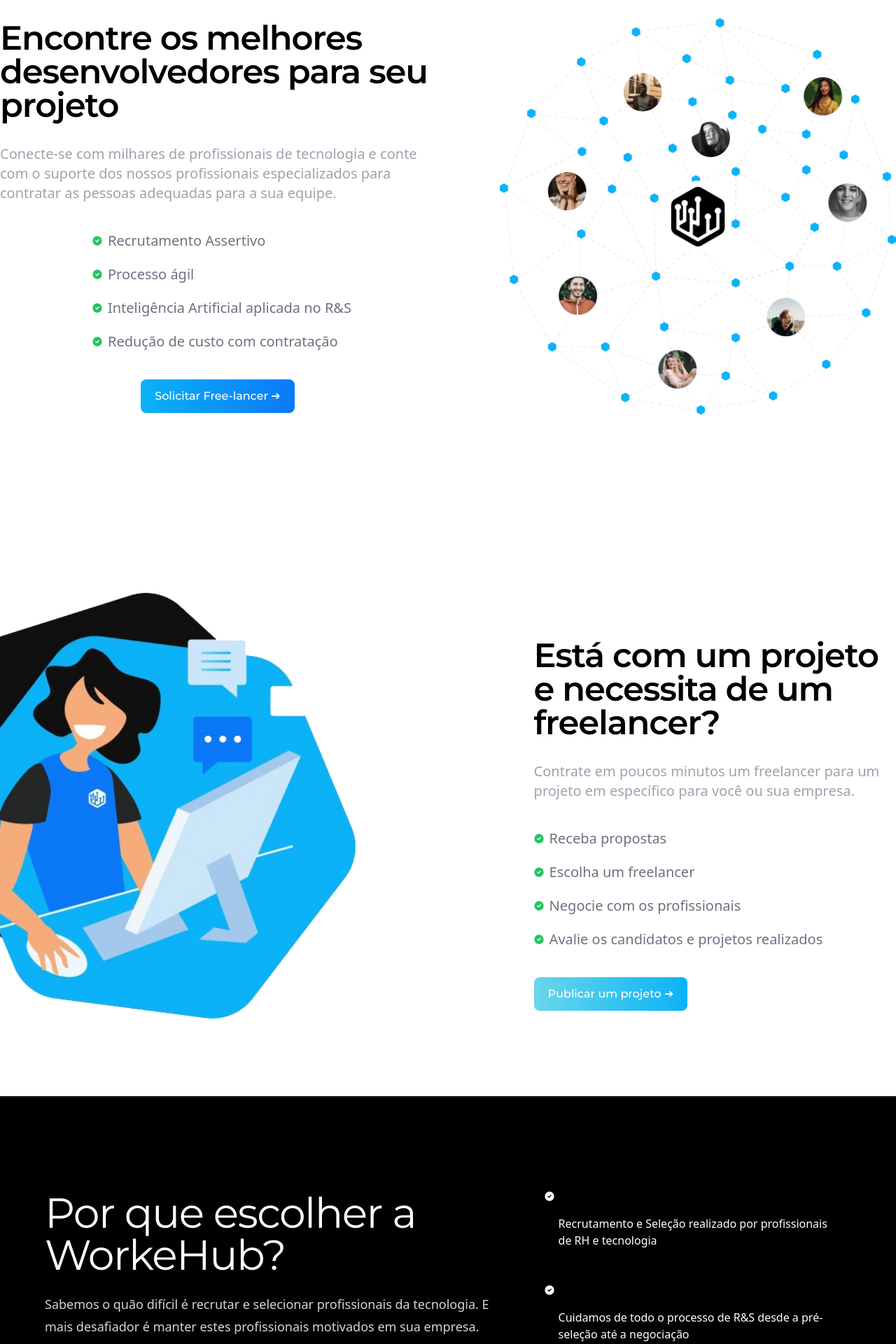
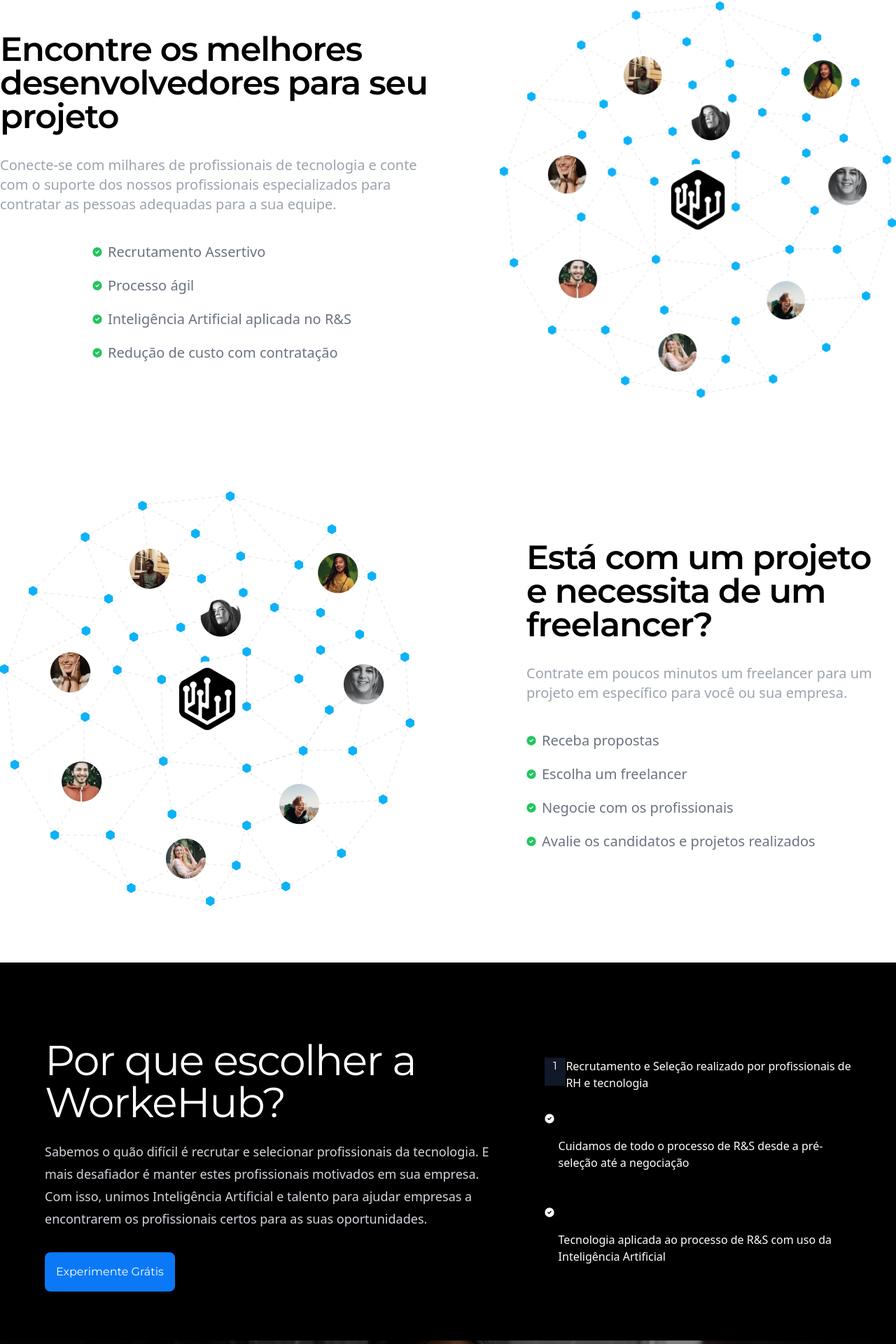
Before and after one commit to isacrodriguesdev/landing-page, a Next.js app: page / in a window 1280 px wide. Shown: the part 814-2734 px from the top of the page at 70% size. Built offline with nearby package versions, Linux system fonts and the light colour scheme.

Commit message:
chore: style

```diff
--- a/src/app/page.tsx
+++ b/src/app/page.tsx
@@ -1,21 +1,22 @@
-import Contract from '@/components/contract'
-import Header from '@/components/header'
-import Banner from '@/components/banner'
-import Card from '@/components/card'
-import Carousel from '@/components/carousel'
-import Freela from '@/components/freela'
-import Faq from '@/components/otherComponents/faq'
-import SimpleForm from '@/components/simple-form'
-import MenageOpportunities from '@/components/manage-opportunities'
-import Peoples from '@/components/Peoples'
-import NewsLetter from '@/components/otherComponents/newsLestter'
-import Footer from '@/components/otherComponents/footer'
+import Contract from "@/components/contract";
+import Header from "@/components/header";
+import Banner from "@/components/banner";
+import Card from "@/components/card";
+import Carousel from "@/components/carousel";
+import Freela from "@/components/freela";
+import Faq from "@/components/otherComponents/faq";
+import SimpleForm from "@/components/simple-form";
+import MenageOpportunities from "@/components/manage-opportunities";
+import Peoples from "@/components/Peoples";
+import NewsLetter from "@/components/otherComponents/newsLestter";
+import Footer from "@/components/otherComponents/footer";
 
 export default function Home() {
   return (
     <>
       <Header />
       <Banner />
+      <main>
         <Contract />
         <Carousel />
         <Freela />
@@ -26,7 +27,8 @@
         {/* <NewsLetter /> */}
         <Faq />
         <SimpleForm />
+      </main>
       <Footer />
     </>
-  )
+  );
 }
--- a/src/components/Peoples.tsx
+++ b/src/components/Peoples.tsx
@@ -5,9 +5,9 @@
     <>
       <section className="items-center 3sm:mt-40 2sm:py-20 3sm:py-0 2sm:mt-40 md:mt-0 flex justify-center place-items-center">
         <div className="h-fit xsm:py-80 3sm:py-40 w-full bg-[url('/image/saving.png')] bg-no-repeat bg-cover">
-          <h1 className="text-3xl py-6 text-white text-center flex justify-center">
+          <h3 className="text-3xl py-6 text-white text-center flex justify-center">
             Nossa forma de cuidar das pessoas
-          </h1>
+          </h3>
           <div className="flex justify-center 3sm:grid sm:flex gap-4">
             <div className="3sm:max-w-sm max-w-sm 3sm:p-2  lg:p-6 bg-white border border-gray-200 rounded-lg shadow">
               {/* Image
--- a/src/components/card.tsx
+++ b/src/components/card.tsx
@@ -1,13 +1,13 @@
 export default function Card() {
   return (
     <>
-      <section className="bg-black h-fit flex justify-center items-center xsm:pt-40 2sm:pt-0">
+      <section className="bg-black flex justify-center items-center xsm:pt-40 2sm:pt-0">
         <div className="sm:grid lg:flex relative isolate overflow-hidden pt-20 bg-black rounded-xl mx-auto xl:max-w-7xl lg:max-w-5xl px-10 lg:px-8">
           <div className="mx-auto max-w-7xl px-6 lg:px-8 justify-center place-self-center">
             <div className="mx-auto max-w-4xl lg:mx-0">
-              <h2 className="text-4xl tracking-tight sm:text-center 3sm:text-center md:text-start lg:text-start text-white sm:text-6xl">
+              <h3 className="text-4xl tracking-tight sm:text-center 3sm:text-center md:text-start lg:text-start text-white sm:text-6xl">
                 Por que escolher a WorkeHub?
-              </h2>
+              </h3>
               <p className="mt-6 text-lg leading-8 text-gray-300 font-sans">
                 Sabemos o quão difícil é recrutar e selecionar profissionais da
                 tecnologia. E mais desafiador é manter estes profissionais
@@ -26,12 +26,27 @@
             </div>
             <div className="mx-auto mt-10 max-w-2xl lg:mx-0 lg:max-w-none"></div>
           </div>
+
           <div className="px-4 py-10 sm:px-6 lg:px-8 lg:py-14 mx-auto">
             <div className="sm:grid-cols-2 md:grid-cols-3 xl:grid-cols-4 gap-3 sm:gap-6">
-              <div
-                className="group flex flex-col mb-8 shadow-md rounded-xl hover:shadow-2xl transition bg-transparent border-zinc-400"
-              >
-                  <svg
+              <div className="group flex flex-col mb-8 shadow-md rounded-xl hover:shadow-2xl transition bg-transparent border-zinc-400">
+                <div className="flex flex-row">
+                  <div className="text-white items-center bg-gray-900 h-10 w-10 text-center">
+                    <p className="text-md">1</p>
+                  </div>
+
+                  <div className="flex justify-between items-center">
+                    <div>
+                      <p className="text-md text-white font-sans">
+                        Recrutamento e Seleção realizado por profissionais de RH
+                        e tecnologia
+                      </p>
+                    </div>
+                  </div>
+                </div>
+              </div>
+              <div className="group flex flex-col borde mb-8 shadow-md rounded-xl hover:shadow-2xl transition bg-transparent border-zinc-400">
+                <svg
                   className="w-3.5 h-3.5 me-2 text-white flex-shrink-0"
                   aria-hidden="true"
                   fill="currentColor"
@@ -42,15 +57,16 @@
                 <div className="p-4 md:p-5">
                   <div className="flex justify-between items-center">
                     <div>
-                      <p className="text-md text-white font-sans">Recrutamento e Seleção realizado por profissionais de RH e tecnologia</p>
+                      <p className="text-md text-white font-sans">
+                        Cuidamos de todo o processo de R&S desde a pré-seleção
+                        até a negociação{" "}
+                      </p>
                     </div>
                   </div>
                 </div>
               </div>
-              <div
-                className="group flex flex-col borde mb-8 shadow-md rounded-xl hover:shadow-2xl transition bg-transparent border-zinc-400"
-              >
-                  <svg
+              <div className="group flex flex-col borde mb-8 shadow-md rounded-xl hover:shadow-2xl transition bg-transparent border-zinc-400">
+                <svg
                   className="w-3.5 h-3.5 me-2 text-white flex-shrink-0"
                   aria-hidden="true"
                   fill="currentColor"
@@ -61,26 +77,10 @@
                 <div className="p-4 md:p-5">
                   <div className="flex justify-between items-center">
                     <div>
-                      <p className="text-md text-white font-sans">Cuidamos de todo o processo de R&S desde a pré-seleção até a negociação   </p>
-                    </div>
-                  </div>
-                </div>
-              </div>
-              <div
-                className="group flex flex-col borde mb-8 shadow-md rounded-xl hover:shadow-2xl transition bg-transparent border-zinc-400"
-              >
-               <svg
-                  className="w-3.5 h-3.5 me-2 text-white flex-shrink-0"
-                  aria-hidden="true"
-                  fill="currentColor"
-                  viewBox="0 0 20 20"
-                >
-                  <path d="M10 .5a9.5 9.5 0 1 0 9.5 9.5A9.51 9.51 0 0 0 10 .5Zm3.707 8.207-4 4a1 1 0 0 1-1.414 0l-2-2a1 1 0 0 1 1.414-1.414L9 10.586l3.293-3.293a1 1 0 0 1 1.414 1.414Z" />
-                </svg>
-                <div className="p-4 md:p-5">
-                  <div className="flex justify-between items-center">
-                    <div>
-                      <p className="text-md text-white font-sans">Tecnologia aplicada ao processo de R&S com uso da Inteligência Artificial</p>
+                      <p className="text-md text-white font-sans">
+                        Tecnologia aplicada ao processo de R&S com uso da
+                        Inteligência Artificial
+                      </p>
                     </div>
                   </div>
                 </div>
--- a/src/components/contract.tsx
+++ b/src/components/contract.tsx
@@ -3,12 +3,12 @@
 export default function Contract() {
   return (
     <>
-      <main className="bg-white h-fit xsm:mb-12">
-        <div className="flex items-center justify-center lg:mt-40">
+      <section className="bg-white h-fit xsm:mb-12">
+        <div className="flex items-center justify-center ]">
           <div className="3sm:ml-4 xsm:ml-4 2sm:ml-4 md:ml-0 col-span-6 xl:place-items-center lg:col-span-12 py-12">
-            <h1 className="text-black max-w-2xl xsm:text-xl 3sm:text-2xl 2sm:text-2xl font-semibold 3sm:text-center md:text-start mb-4 xl:text-5xl font-Orbitron tracking-tight leading-none md:text-5xl">
+            <h3 className="text-black max-w-2xl xsm:text-xl 3sm:text-2xl 2sm:text-2xl font-semibold 3sm:text-center md:text-start mb-4 xl:text-5xl font-Orbitron tracking-tight leading-none md:text-5xl">
               Encontre os melhores desenvolvedores para seu projeto
-            </h1>
+            </h3>
             <p className="max-w-2xl 3sm:text-xl font-sans xl:text-xl text-gray-400 lg:mb-8 md:text-lg lg:text-xl mt-8 mb-8">
               Conecte-se com milhares de profissionais de tecnologia e conte com o suporte dos nossos
               profissionais especializados para contratar as pessoas adequadas para a sua equipe.
@@ -59,14 +59,14 @@
                 Redução de custo com contratação
               </li>
             </ul>
-            <div className="mt-8 xsm:justify-center flex 3sm:justify-center md:justify-start">
+            {/* <div className="mt-8 xsm:justify-center flex 3sm:justify-center md:justify-start">
               <a
                 href="#"
                 className="inline-flex items-center justify-center px-5 py-3 mr-3 text-base font-medium text-center rounded-lg bg-gradient-to-r from-secundary to-primary focus:ring-4 focus:ring-primary-300 text-white hover:text-white disabled:opacity-50 disabled:pointer-events-none dark:focus:outline-none dark:focus:ring-1 dark:focus:ring-gray-600 transition-all"
               >
                 Solicitar Free-lancer ➔
               </a>
-            </div>
+            </div> */}
           </div>
           <div className="w-fit col-span-5 ml-20 flex lg:col-span-5 ">
             <Image
@@ -78,7 +78,7 @@
             />
           </div>
         </div>
-      </main>
+      </section>
     </>
   );
 }
--- a/src/components/freela.tsx
+++ b/src/components/freela.tsx
@@ -3,20 +3,20 @@
 export default function Freela() {
   return (
     <>
-      <main className="bg-white lg:b-40 item-center sm:h-fit 3sm:h-screen lg:mb-20 lg:h-screen flex justify-center">
-        <div className="flex items-center lg:mb-40  mx-auto max-w-2xl grid-cols-1 gap-x-8 gap-y-16 sm:gap-y-20 lg:mx-0 lg:max-w-none py-8 xl:grid-cols lg:gap-8 xl:gap-0 lg:py-16 2sm:h-fit 3sm:h-fit lg:grid-cols-12">
-          <Image
-            className="xsm:hidden lg:block"
-            src="/image/moçaWorkeHub.png"
-            alt="Mulher"
-            width={1000}
-            height={300}
-          />
-          <div className="col-span-5 lg:mt-0 lg:col-span-5 lg:flex md:pt-14 lg:ml-0 lg:h-screen sm:h-fit">
-            <div className="2sm:ml-4 xsm:ml-4 col-span-7 lg:ml-20 xl:ml-60 mr-auto place-self-center lg:col-span-12 3sm:ml-4 md:ml-0">
-              <h1 className="2sm:text-2xl xsm:text-xl text-black font-semibold mb-4 xl:text-5xl 3sm:text-3xl font-Orbitron tracking-tight leading-none md:text-5xl">
+      <section className="bg-white flex item-center sm:h-fit 3sm:h-fill lg:h-fill justify-center py-20">
+        <div className="flex max-w-2xl grid-cols-1 lg:max-w-none xl:grid-cols lg:gap-8 xl:gap-0 2sm:h-fit 3sm:h-fit lg:grid-cols-12">
+          <div className="lg:mt-0 lg:flex lg:ml-0 lg:h-fill sm:h-fit 3sm:ml-4 xsm:ml-4 2sm:ml-4 md:ml-0 col-span-6 xl:place-items-center lg:col-span-12">
+            <Image
+              className="lg:object-contain xsm:hidden lg:block"
+              src="/image/contract.png"
+              alt="Mulher"
+              width={600}
+              height={300}
+            />
+            <div className="2sm:ml-4 xsm:ml-4 max-w-2xl col-span-7 lg:ml-20 xl:ml-40 mr-auto place-self-center lg:col-span-12 3sm:ml-4 md:ml-0">
+              <h3 className="2sm:text-2xl xsm:text-xl text-black font-semibold mb-4 xl:text-5xl 3sm:text-3xl font-Orbitron tracking-tight leading-none md:text-5xl">
                 Está com um projeto e necessita de um freelancer?
-              </h1>
+              </h3>
               <p className="max-w-2xl font-sans 3sm:text-xl xl:text-xl text-gray-400 lg:mb-8 md:text-lg lg:text-xl mt-8 mb-8">
                 Contrate em poucos minutos um freelancer para um projeto em
                 específico para você ou sua empresa.
@@ -67,18 +67,18 @@
                   Avalie os candidatos e projetos realizados
                 </li>
               </ul>
-              <div className="mt-8">
+              {/* <div className="mt-8">
                 <a
                   href="#"
-                  className="inline-flex items-center justify-center px-5 py-3 mr-3 text-base font-medium text-center rounded-lg bg-gradient-to-l from-secundary to-terciary focus:ring-4 focus:ring-primary-300 text-white hover:text-white disabled:opacity-50 disabled:pointer-events-none dark:focus:outline-none dark:focus:ring-1 dark:focus:ring-gray-600 transition-all"
+                  className="inline-flex items-center justify-center px-5 py-3 mr-3 font-medium text-center rounded-lg bg-gradient-to-l from-secundary to-terciary text-white disabled:opacity-50 transition-all"
                 >
                   Publicar um projeto ➔
                 </a>
-              </div>
+              </div> */}
             </div>
           </div>
         </div>
-      </main>
+      </section>
     </>
   );
 }
--- a/src/components/header.tsx
+++ b/src/components/header.tsx
@@ -18,9 +18,9 @@
             <a href="" className="">
               <button
                 type="button"
-                className="self-center whitespace-nowrap py-4 px-4 3sm:px-2 justify-center inline-flex items-center text-lg 3sm:text-md font-bold rounded-lg bg-gradient-to-l from-secundary to-terciary text-white"
+                className="self-center whitespace-nowrap py-3 px-4 justify-center inline-flex items-center text-md 3sm:text-md font-semibold rounded-lg bg-black text-white"
               >
-                Solicitar Free-lancer
+                Solicitar free-lancer
               </button>
             </a>
           </div>
--- a/src/components/manage-opportunities.tsx
+++ b/src/components/manage-opportunities.tsx
@@ -16,9 +16,9 @@
               />
             </div>
             <div className="max-w-2xl ">
-              <h1 className="text-primary max-w-lg space-y-1 text-3xl font-bold mb-4 w-full">
+              <h3 className="text-primary max-w-lg space-y-1 text-3xl font-bold mb-4 w-full">
                 Gerencie suas oportunidades de forma simples e fácil
-              </h1>
+              </h3>
               <ul className="text-white text-md mb-6">
                 <li className="mb-2">
                   <p className="mb-2">Cadastre uma vaga de forma simples</p>
--- a/src/components/otherComponents/newsLestter.tsx
+++ b/src/components/otherComponents/newsLestter.tsx
@@ -6,9 +6,9 @@
       <section className="bg-blackLight">
         <div className="py-8 px-4 mx-auto max-w-screen-xl lg:py-16 lg:px-6">
           <div className="mx-auto max-w-screen-md sm:text-center">
-            <h2 className="mx-auto max-w-2xl mb-4 text-3xl tracking-tight font-extrabold text-secundary sm:text-4xl">
+            <h3 className="mx-auto max-w-2xl mb-4 text-3xl tracking-tight font-extrabold text-secundary sm:text-4xl">
               Assine nossa newsletter
-            </h2>
+            </h3>
             <p className="mx-auto mb-8 max-w-2xl font-light text-gray-500 md:mb-12 sm:text-xl font-sans">
               Tudo o que você precisa para escolher e desenvolver as melhores
               pessoas para o seu time!
```
Also changed, not shown: src/components/banner.tsx (+4 -4 lines), src/components/otherComponents/faq.tsx (+22 -58 lines), src/components/simple-form.tsx (+10 -10 lines). Lines whose indentation alone changed are shown as unchanged.
